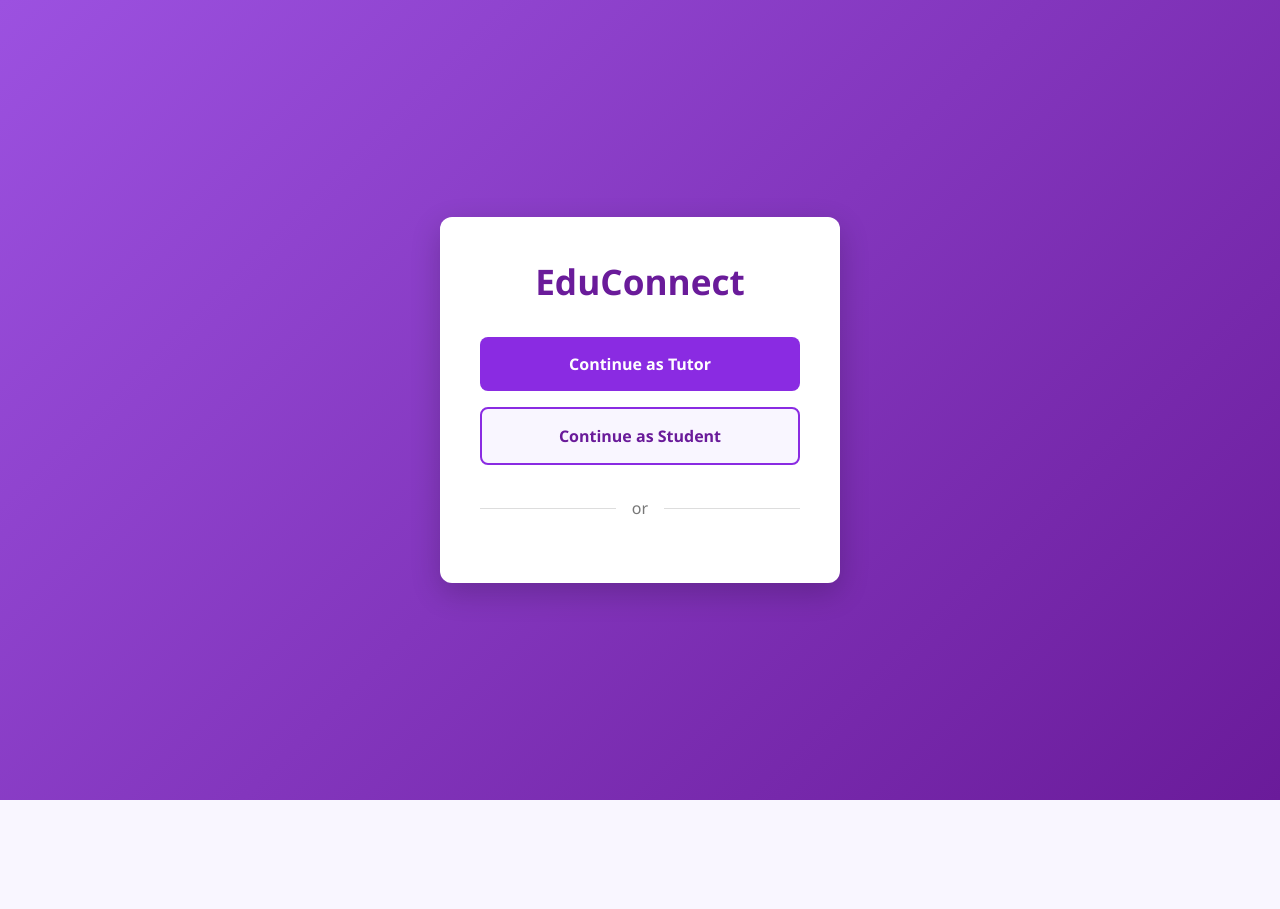
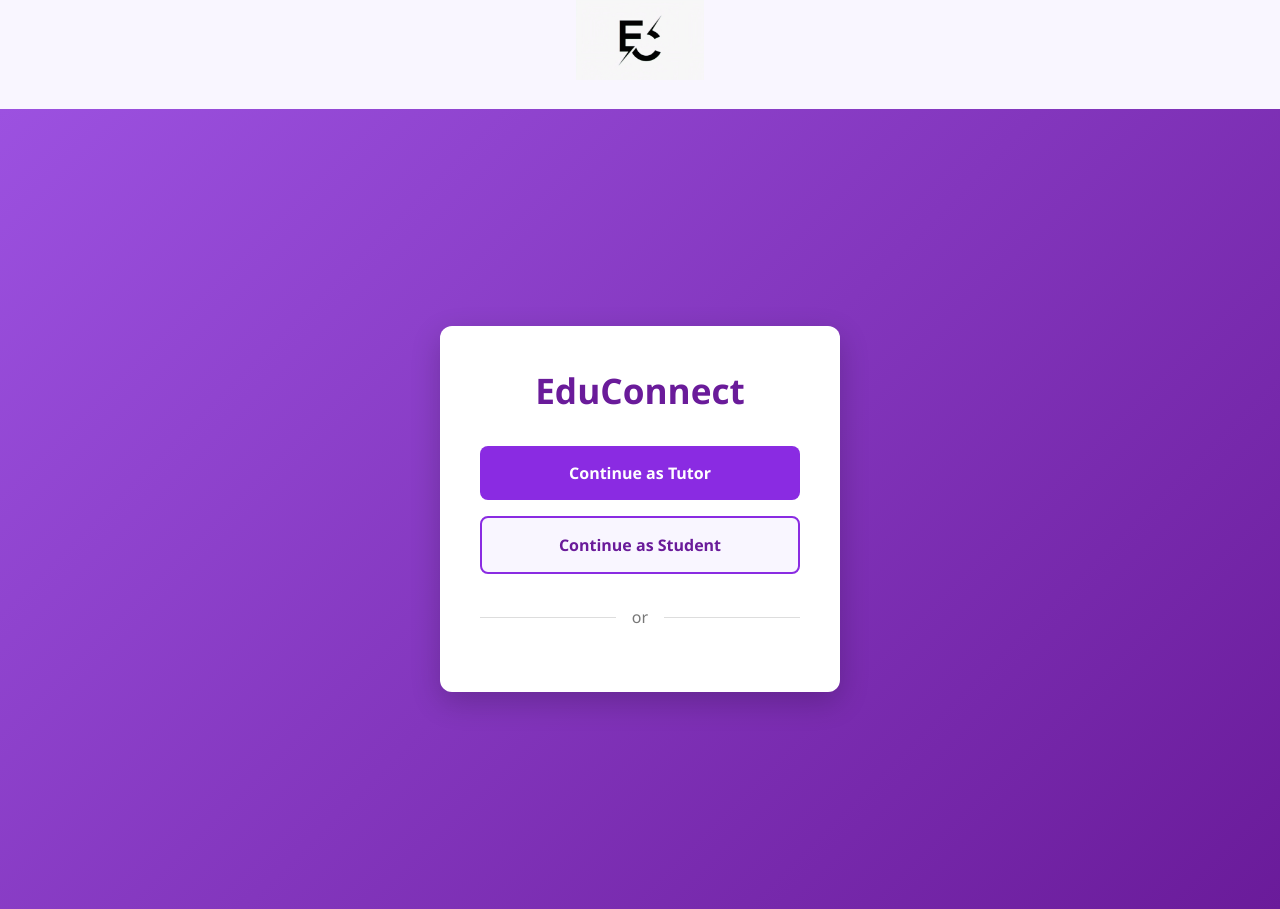
Before and after one commit to sudharsanff7/EduNect, a plain HTML site: page index.html in a window 1280 px wide. Before the commit the page ends 800 px from the top, so only its background shows below. Drawn offline with Linux system fonts and the light colour scheme.

Commit message:
logo added

```diff
--- a/index.html
+++ b/index.html
@@ -8,6 +8,9 @@
 </head>
 <body>
     <!-- Login Page -->
+    <div class="logo-image" style="text-align: center; margin-bottom: 24px;">
+        <img src="logo 2.jpg" alt="EduConnect Logo" style="height: 80px;">
+    </div>
     <div class="login-container" id="loginPage">
         <div class="login-card">
             <div class="login-logo">
```
Also changed, not shown: logo 2.jpg (added), logo.jpg (added).
